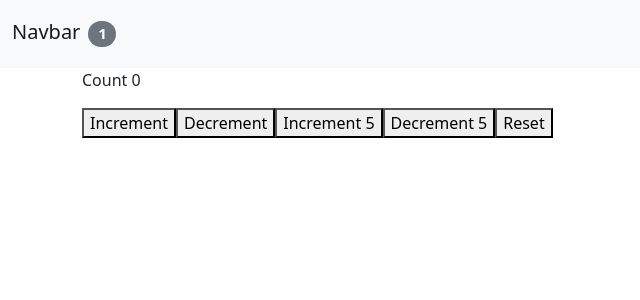
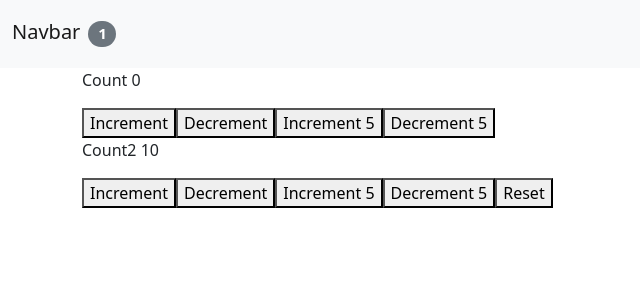
Before and after one commit to abhirampai/react-crash-by-mosh, a React (Create React App) app: page / in a window 1280 px wide. Shown: the top 300 px of the page, without its empty margins (0-640 px from the left). Built offline with nearby package versions, Linux system fonts and the light colour scheme.

Commit message:
example 4 of useReducerHook

```diff
--- a/src/App.js
+++ b/src/App.js
@@ -2,9 +2,10 @@
 import NavBar from "./components/navbar";
 // import Counters from "./components/counters";
 import React, { Component } from "react";
+import CounterFour from "./components/UseReducerHook.jsx/CounterFour";
 // import CounterReducer from "./components/UseReducerHook.jsx/CounterReducer";
 // import CounterTwo from "./components/UseReducerHook.jsx/CounterTwo";
-import CounterThree from "./components/UseReducerHook.jsx/CounterThree";
+// import CounterThree from "./components/UseReducerHook.jsx/CounterThree";
 // import FocusInput from "./components/UseRefHook/FocusInput";
 // import HookTimer from "./components/UseRefHook/HookTimer";
 // import ParentComponent from "./components/UseCallBackHook/ParentComponent";
@@ -82,7 +83,7 @@
           {/* <ParentComponent /> */}
           {/* <FocusInput /> */}
           {/* <HookTimer /> */}
-          <CounterThree />
+          <CounterFour />
         </main>
       </React.Fragment>
     );
--- /dev/null
+++ b/src/components/UseReducerHook.jsx/CounterFour.jsx
@@ -0,0 +1,71 @@
+import React, { useReducer } from "react";
+
+const initialState = {
+  firstCounter: 0,
+  secondCounter: 10,
+};
+const reducer = (state, action) => {
+  switch (action.type) {
+    case "Increment":
+      return { ...state, firstCounter: state.firstCounter + action.value };
+    case "Decrement":
+      return {
+        ...state,
+        firstCounter:
+          state.firstCounter <= action.value
+            ? 0
+            : state.firstCounter - action.value,
+      };
+    case "Increment2":
+      return { ...state, secondCounter: state.secondCounter + action.value };
+    case "Decrement2":
+      return {
+        ...state,
+        secondCounter:
+          state.secondCounter <= action.value
+            ? 0
+            : state.secondCounter - action.value,
+      };
+    case "Reset":
+      return initialState;
+    default:
+      return state;
+  }
+};
+
+const CounterFour = () => {
+  const [count, dispatch] = useReducer(reducer, initialState);
+  return (
+    <div>
+      <p>Count {count.firstCounter}</p>
+      <button onClick={() => dispatch({ type: "Increment", value: 1 })}>
+        Increment
+      </button>
+      <button onClick={() => dispatch({ type: "Decrement", value: 1 })}>
+        Decrement
+      </button>
+      <button onClick={() => dispatch({ type: "Increment", value: 5 })}>
+        Increment 5
+      </button>
+      <button onClick={() => dispatch({ type: "Decrement", value: 5 })}>
+        Decrement 5
+      </button>
+      <p>Count2 {count.secondCounter}</p>
+      <button onClick={() => dispatch({ type: "Increment2", value: 1 })}>
+        Increment
+      </button>
+      <button onClick={() => dispatch({ type: "Decrement2", value: 1 })}>
+        Decrement
+      </button>
+      <button onClick={() => dispatch({ type: "Increment2", value: 5 })}>
+        Increment 5
+      </button>
+      <button onClick={() => dispatch({ type: "Decrement2", value: 5 })}>
+        Decrement 5
+      </button>
+      <button onClick={() => dispatch({ type: "Reset" })}>Reset</button>
+    </div>
+  );
+};
+
+export default CounterFour;
```
